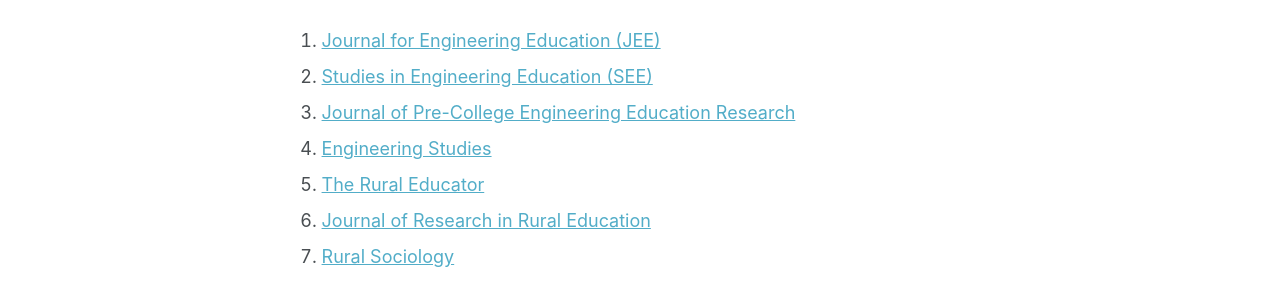
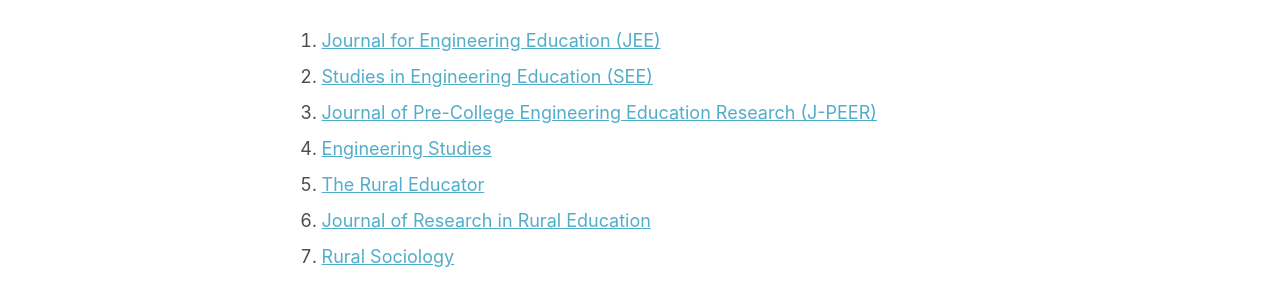
Before and after one commit to schillingmr/schilling-rg, a Jekyll site: the page built from _portfolio/readings.md, in a window 1280 px wide and 1274 px high. Shown: the part 467-761 px from the top of the window. Built offline with Jekyll 4.4.1, drawn with Linux system fonts in a browser that asks for light colours.

Commit message:
Update readings.md

```diff
--- a/_portfolio/readings.md
+++ b/_portfolio/readings.md
@@ -11,7 +11,7 @@ Readings can generally be located in the SRG Zotero. Depending on your interests
 Aside from these lists of readings, here are some journals that I recommend paying attention to:
 1. [Journal for Engineering Education (JEE)](https://onlinelibrary-wiley-com.ezproxy1.lib.asu.edu/journal/21689830)
 2. [Studies in Engineering Education (SEE)](https://seejournal.org/)
-3. [Journal of Pre-College Engineering Education Research](https://docs.lib.purdue.edu/jpeer/)
+3. [Journal of Pre-College Engineering Education Research (J-PEER)](https://docs.lib.purdue.edu/jpeer/)
 4. [Engineering Studies](https://www-tandfonline-com.ezproxy1.lib.asu.edu/journals/test20)
 5. [The Rural Educator](https://scholarsjunction.msstate.edu/ruraleducator/)
 6. [Journal of Research in Rural Education](https://jrre.psu.edu/)
```
